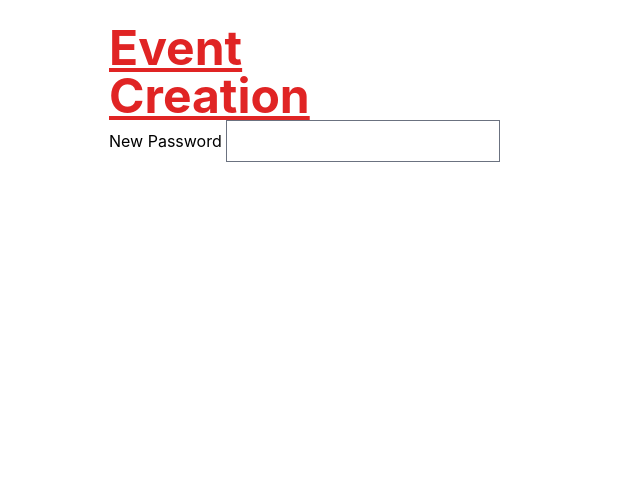
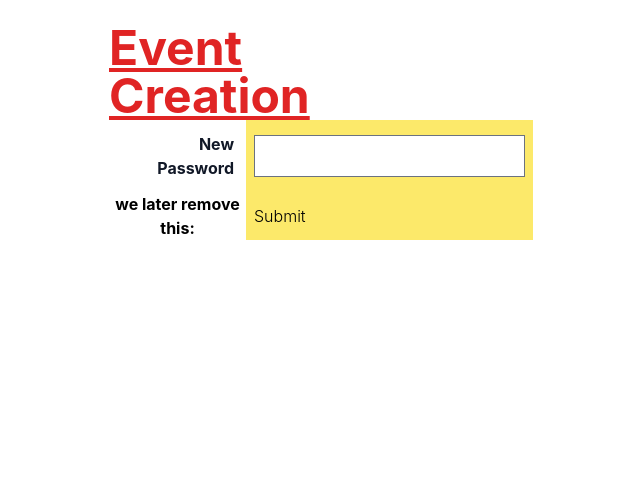
Before and after one commit to ardieMejia/event_management_system, a Flask app: template templates/reset-password.html in a window 1280 px wide. Shown: the part 64-544 px from the top of the page, without its empty margins (319-959 px from the left). Run offline with Flask 3, Linux system fonts and the light colour scheme; the template is opened without the code that fills it, so the values that code supplies are empty; some libraries are stand-ins or nearby versions.

Commit message:
squash candidate: logging and reset fix4

```diff
--- a/app.py
+++ b/app.py
@@ -726,12 +726,12 @@ def verify_reset_token(token):
     app.logger.info("=====")
     app.logger.info("verify_reset_token function")
     app.logger.info("=====")
-    s=Serializer(app.config['SECRET_KEY']) #<---HERE
+    s=Serializer(app.config['SECRET_KEY'])
     try:
-        some_id = s.loads(token, max_age=1500)['some_id'] #<---HERE
-    except: #<---HERE
-        return None #<---HERE
-    return Member.query.get(some_id) #<---HERE
+        some_id = s.loads(token, max_age=1500)['some_id']
+    except:
+        return None
+    return Member.query.get(some_id)
 
 
 # @app.route('/reset-password/<token>', methods=['GET','POST'])
@@ -743,11 +743,14 @@ def reset_password():
     app.logger.info("=====")
 
     if request.method == 'GET':
+        token = request.args.get("token")
         app.logger.info("=====")
-        app.logger.info("getting token")
+        app.logger.info(f"token received: {token}")
         app.logger.info("=====")
-        token = request.args.get("token")
         user = verify_reset_token(token)
+        app.logger.info("=====")
+        app.logger.info(f"user passed: {user}")
+        app.logger.info("=====")
         if user is None:
             return redirect(url_for('main_page', whatHappened="Invalid token"))
         return render_template('reset-password.html', token=token)
--- a/templates/reset-password.html
+++ b/templates/reset-password.html
@@ -12,21 +12,49 @@
 
 {% block form %}
     <!-- <h2>Create an event</h2> -->
+    <form id="event-form" action="{{ url_for('reset_password') }}" method="post">
+	<input type="hidden" name="csrf_token" value="{{ csrf_token() }}"/>
+	<input type="hidden" name="token" value="{{ token }}"/>
+	<table>
+	    <tbody>
+		<tr>
+		    <th>
+			<div class="m-3 text-right">
+				<label for="password" class="block text-gray-900">New Password</label>
+			</div>
+		    </th>
+		    <td class="bg-yellow-200">
+			<div class="m-2 font-light">
+			    <input type="text" id="newPassword" name="newPassword" value=""><br>
+			</div>
+		    </td>
+		</tr>
+		<tr>
+		    <th>we later remove this:
+			<br>
+			{{ token }}
+		    </th>
+		    <td class="bg-yellow-200">
+			<div class="m-2 font-light">
+	<input type="submit" value="Submit">
+
+			</div>
+		    </td>
+		</tr>
+	    </tbody>
+	</table>
+
+    </form>
 
 
 
-    <form id="event-form" action="{{ url_for('reset_password') }}" method="post">
-	<input type="hidden" name="csrf_token" value="{{ csrf_token() }}"/>
-	<input type="hidden" name="token" value="{{ csrf_token() }}"/>
-	<!-- <label for="MEMBER ID">MEMBER ID</label><br> -->
-	<!-- <input type="text" id="MEMBER ID" name="MEMBER ID" value=""><br> -->
-	<label for="password">New Password</label>
-	<input type="text" id="newPassword" name="newPassword" value=""><br>
-
-	{{ token }}
 
 
-	<br>
+
+
+
+
+
 
 
 	<br>
@@ -34,14 +62,10 @@
 
 
 
-	<!-- <input type="hidden" id="EVENT ID" name="EVENT ID" value=""><br> -->
 
 
 
-	<!-- <label for="mylist">EVENTS</label> -->
 
 
 
-	<!-- <input type="submit" value="Submit"> -->
-    </form>
 {% endblock %}
```
Also changed, not shown: 1 other file.
